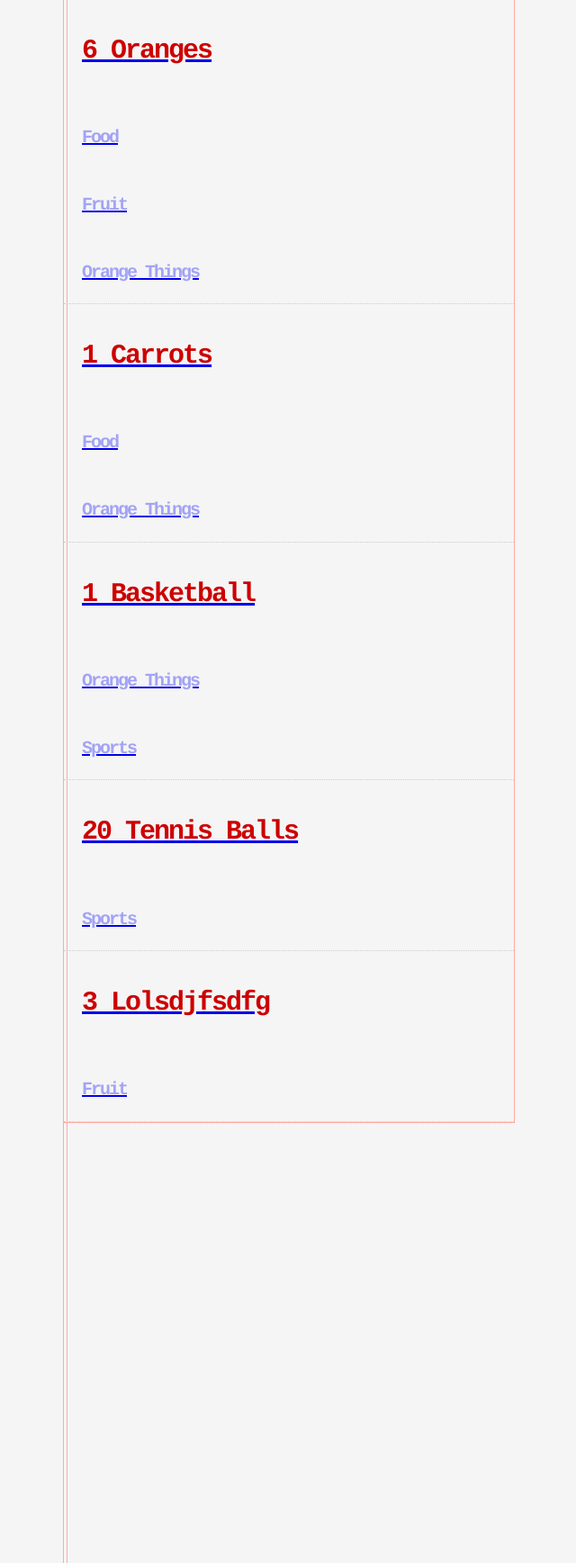
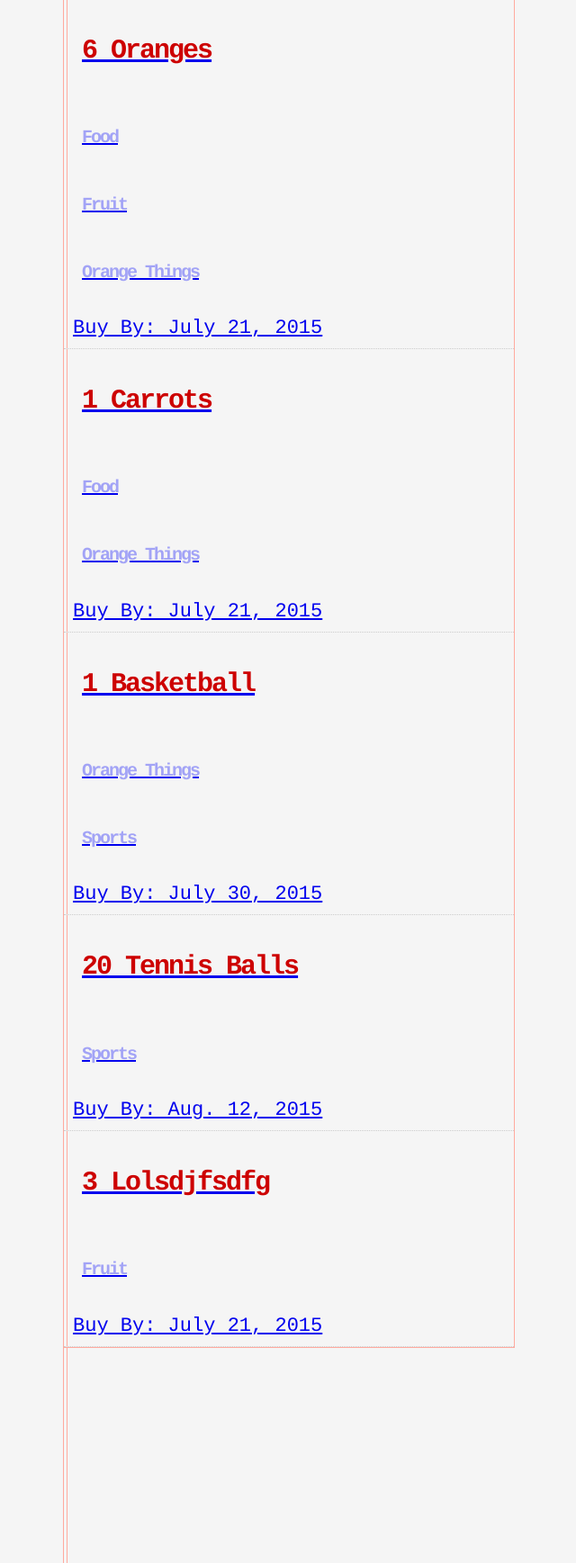
Before and after one commit to JustinPeng13/DjangoCEP, a Django app: page /list/ in a window 1280 px wide. Shown: the part 73-1810 px from the top of the page at 90% size, without its empty margins (310-950 px from the left). Run offline with Django 3.2, Linux system fonts and the light colour scheme; data comes from the database, SQL or seed files in the repository.

Commit message:
Final Submission

```diff
--- a/grocery_list/templates/grocery_list/index.html
+++ b/grocery_list/templates/grocery_list/index.html
@@ -12,6 +12,8 @@
             <br>
                 <h1>{{cat.name}}</h1>
             {%endfor%}
+            <br>
+            Buy by: {{item.date}}
             </li>
         </a>
     {% endfor %}
--- a/grocery_list/templates/grocery_list/item.html
+++ b/grocery_list/templates/grocery_list/item.html
@@ -14,5 +14,7 @@
         {%endfor%}
         {%endif%}
         </ul>
+        <br>
+        Buy by: {{item.date}}
     </body>
 </html>
```
